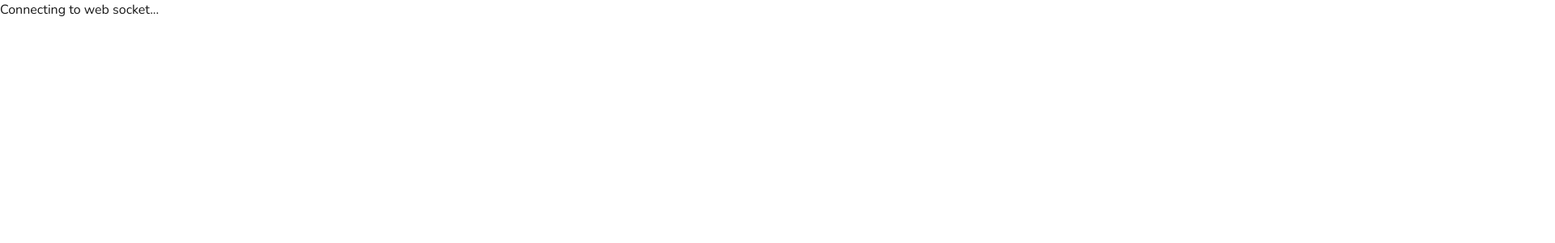
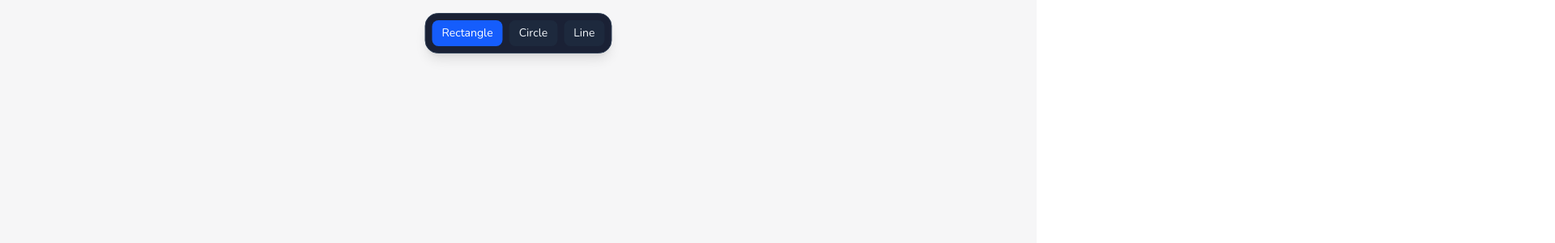
Before and after one commit to Deepthi1611/Excalidraw, a Next.js app in the folder drawapp/apps/excalidraw-fe/: page /canvas/1 in a window 1280 px wide. Shown: the top 300 px of the page at 81% size, 1920 px wide, since content can reach past the window. Built offline with nearby package versions, Linux system fonts and the light colour scheme; no server answers.

Commit message:
added circle and line

```diff
--- a/drawapp/apps/excalidraw-fe/components/Canvas.tsx
+++ b/drawapp/apps/excalidraw-fe/components/Canvas.tsx
@@ -1,7 +1,7 @@
 "use client";
 
-import { useEffect, useRef } from "react";
-import { initDraw } from "@/draw";
+import { useEffect, useRef, useState } from "react";
+import { initDraw, type DrawTool } from "@/draw";
 
 type CanvasProps = {
   roomId: string;
@@ -9,7 +9,22 @@ type CanvasProps = {
 };
 
 export function Canvas({roomId, socket}:CanvasProps) {
-    const canvasRef = useRef<HTMLCanvasElement>(null);
+  const canvasRef = useRef<HTMLCanvasElement>(null);
+  const [selectedTool, setSelectedTool] = useState<DrawTool>("rectangle");
+  const [canvasSize, setCanvasSize] = useState({ width: 1200, height: 700 });
+
+  useEffect(() => {
+    function updateCanvasSize() {
+      setCanvasSize({
+        width: window.innerWidth,
+        height: window.innerHeight,
+      });
+    }
+
+    updateCanvasSize();
+    window.addEventListener("resize", updateCanvasSize);
+    return () => window.removeEventListener("resize", updateCanvasSize);
+  }, []);
 
     // disposed = false when effect starts.
     // Cleanup function sets disposed = true on unmount/dependency change.
@@ -23,7 +38,7 @@ export function Canvas({roomId, socket}:CanvasProps) {
     let cleanup: (() => void) | void;
 
     void (async () => {
-      cleanup = await initDraw(canvasRef.current as HTMLCanvasElement, roomId, socket);
+      cleanup = await initDraw(canvasRef.current as HTMLCanvasElement, roomId, socket, selectedTool);
       if (disposed && cleanup) cleanup();
     })();
 
@@ -31,11 +46,39 @@ export function Canvas({roomId, socket}:CanvasProps) {
       disposed = true;
       if (cleanup) cleanup();
     };
-  }, [roomId, socket]);
+  }, [roomId, socket, selectedTool, canvasSize.width, canvasSize.height]);
 
-    return (
-        <div>
-           <canvas ref={canvasRef} width={2000} height={1000} />
-        </div>
-    );
+  return (
+    <div className="fixed inset-0 overflow-hidden bg-[#f6f6f7]">
+      <canvas
+        ref={canvasRef}
+        width={canvasSize.width}
+        height={canvasSize.height}
+        className="block h-screen w-screen"
+      />
+      <div className="absolute left-1/2 top-4 z-10 flex -translate-x-1/2 items-center gap-2 rounded-2xl border border-slate-700 bg-slate-900/95 p-2 shadow-lg">
+        <button
+          className={`rounded-lg px-3 py-1.5 text-sm ${selectedTool === "rectangle" ? "bg-blue-600 text-white" : "bg-slate-800 text-slate-100 hover:bg-slate-700"}`}
+          onClick={() => setSelectedTool("rectangle")}
+          type="button"
+        >
+          Rectangle
+        </button>
+        <button
+          className={`rounded-lg px-3 py-1.5 text-sm ${selectedTool === "circle" ? "bg-blue-600 text-white" : "bg-slate-800 text-slate-100 hover:bg-slate-700"}`}
+          onClick={() => setSelectedTool("circle")}
+          type="button"
+        >
+          Circle
+        </button>
+        <button
+          className={`rounded-lg px-3 py-1.5 text-sm ${selectedTool === "line" ? "bg-blue-600 text-white" : "bg-slate-800 text-slate-100 hover:bg-slate-700"}`}
+          onClick={() => setSelectedTool("line")}
+          type="button"
+        >
+          Line
+        </button>
+      </div>
+    </div>
+  );
 }
--- a/drawapp/apps/excalidraw-fe/draw/index.ts
+++ b/drawapp/apps/excalidraw-fe/draw/index.ts
@@ -12,9 +12,18 @@ type Shape = {
   centerX: number;
   centerY: number;
   radius: number;
+} | {
+  type: "line";
+  x1: number;
+  y1: number;
+  x2: number;
+  y2: number;
 };
 
 type RectangleShape = Extract<Shape, { type: "rectangle" }>;
+type CircleShape = Extract<Shape, { type: "circle" }>;
+type LineShape = Extract<Shape, { type: "line" }>;
+export type DrawTool = Shape["type"];
 
 type IncomingWsMessage =
   | { type: "shape"; roomId: string; shape: Shape }
@@ -30,10 +39,33 @@ function normalizeRectangle(startX: number, startY: number, endX: number, endY:
   };
 }
 
+function normalizeCircle(startX: number, startY: number, endX: number, endY: number): CircleShape {
+  const dx = endX - startX;
+  const dy = endY - startY;
+  return {
+    type: "circle",
+    // Use drag endpoints as a diameter so circle size matches pointer drag.
+    centerX: (startX + endX) / 2,
+    centerY: (startY + endY) / 2,
+    radius: Math.hypot(dx, dy) / 2,
+  };
+}
+
+function normalizeLine(startX: number, startY: number, endX: number, endY: number): LineShape {
+  return {
+    type: "line",
+    x1: startX,
+    y1: startY,
+    x2: endX,
+    y2: endY,
+  };
+}
+
 export async function initDraw(
   canvas: HTMLCanvasElement,
   roomId: string,
   socket: WebSocket | null,
+  selectedTool: DrawTool,
 ): Promise<(() => void) | void> {
   // 1) Get the 2D drawing context and ensure we have an active socket before proceeding.
   const ctx = canvas.getContext("2d");
@@ -88,13 +120,31 @@ export async function initDraw(
   };
 
   const onMouseMove = (e: MouseEvent) => {
-    // 7) While dragging, redraw current scene and paint a live preview rectangle.
+    // 7) While dragging, redraw current scene and paint a live preview shape.
     if (!isDrawing) return;
     const point = getCanvasPoint(e);
-    const preview = normalizeRectangle(startX, startY, point.x, point.y);
     clearCanvas(existingShapes, ctx, canvas);
     ctx.strokeStyle = "rgba(255, 255, 255, 1)";
-    ctx.strokeRect(preview.x, preview.y, preview.width, preview.height);
+
+    if (selectedTool === "rectangle") {
+      const preview = normalizeRectangle(startX, startY, point.x, point.y);
+      ctx.strokeRect(preview.x, preview.y, preview.width, preview.height);
+      return;
+    }
+
+    if (selectedTool === "circle") {
+      const preview = normalizeCircle(startX, startY, point.x, point.y);
+      ctx.beginPath();
+      ctx.arc(preview.centerX, preview.centerY, preview.radius, 0, 2 * Math.PI);
+      ctx.stroke();
+      return;
+    }
+
+    const preview = normalizeLine(startX, startY, point.x, point.y);
+    ctx.beginPath();
+    ctx.moveTo(preview.x1, preview.y1);
+    ctx.lineTo(preview.x2, preview.y2);
+    ctx.stroke();
   };
 
   const onMouseUp = (e: MouseEvent) => {
@@ -103,9 +153,22 @@ export async function initDraw(
     isDrawing = false;
 
     const point = getCanvasPoint(e);
-    const shape = normalizeRectangle(startX, startY, point.x, point.y);
+    const shape =
+      selectedTool === "rectangle"
+        ? normalizeRectangle(startX, startY, point.x, point.y)
+        : selectedTool === "circle"
+          ? normalizeCircle(startX, startY, point.x, point.y)
+          : normalizeLine(startX, startY, point.x, point.y);
+
     // Ignore accidental tiny drags/click jitter.
-    if (shape.width < 2 || shape.height < 2) {
+    const tooSmall =
+      shape.type === "rectangle"
+        ? shape.width < 2 || shape.height < 2
+        : shape.type === "circle"
+          ? shape.radius < 2
+          : Math.abs(shape.x2 - shape.x1) < 2 && Math.abs(shape.y2 - shape.y1) < 2;
+
+    if (tooSmall) {
       clearCanvas(existingShapes, ctx, canvas);
       return;
     }
@@ -141,6 +204,7 @@ export async function initDraw(
   };
 }
 
+// clear the canvas and add the existing shapes to the canvas
 export function clearCanvas(existingShapes: Shape[], ctx: CanvasRenderingContext2D, canvas: HTMLCanvasElement) {
   ctx.clearRect(0, 0, canvas.width, canvas.height);
   ctx.fillStyle = "rgba(0, 0, 0, 1)";
@@ -157,6 +221,15 @@ export function clearCanvas(existingShapes: Shape[], ctx: CanvasRenderingContext
       ctx.beginPath();
       ctx.strokeStyle = "rgba(255, 255, 255, 1)";
       ctx.arc(shape.centerX, shape.centerY, shape.radius, 0, 2 * Math.PI);
+      ctx.stroke();
+      return;
+    }
+
+    if (shape.type === "line") {
+      ctx.beginPath();
+      ctx.strokeStyle = "rgba(255, 255, 255, 1)";
+      ctx.moveTo(shape.x1, shape.y1);
+      ctx.lineTo(shape.x2, shape.y2);
       ctx.stroke();
     }
   });
@@ -184,7 +257,7 @@ async function getExistingShapes(roomId: string): Promise<Shape[]> {
           : record.payload;
       return { ...payload, type: record.type } as Shape;
     })
-    .filter((shape): shape is Shape => shape.type === "rectangle" || shape.type === "circle");
+    .filter((shape): shape is Shape => shape.type === "rectangle" || shape.type === "circle" || shape.type === "line");
   } catch (err) {
     console.error("Failed to fetch existing shapes:", err);
     return [];
```
Also changed, not shown: 2 other files (tests, documents, lock files or other folders).
